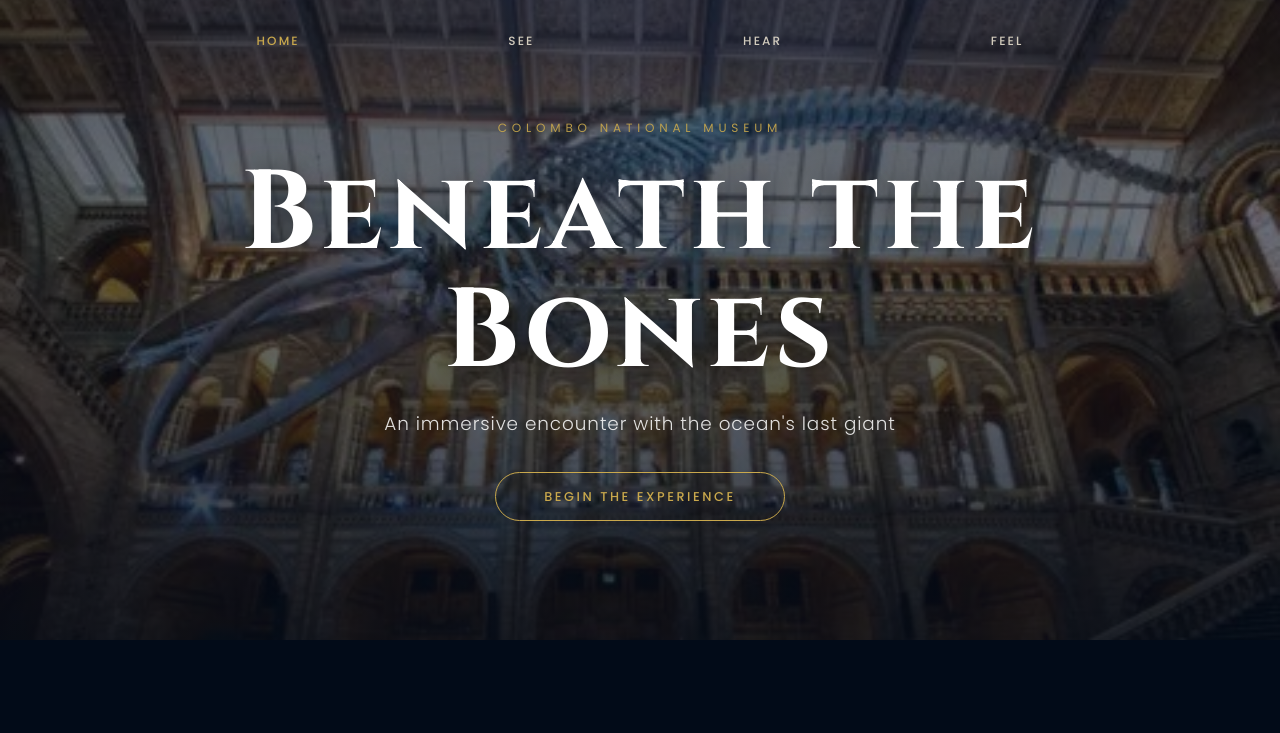
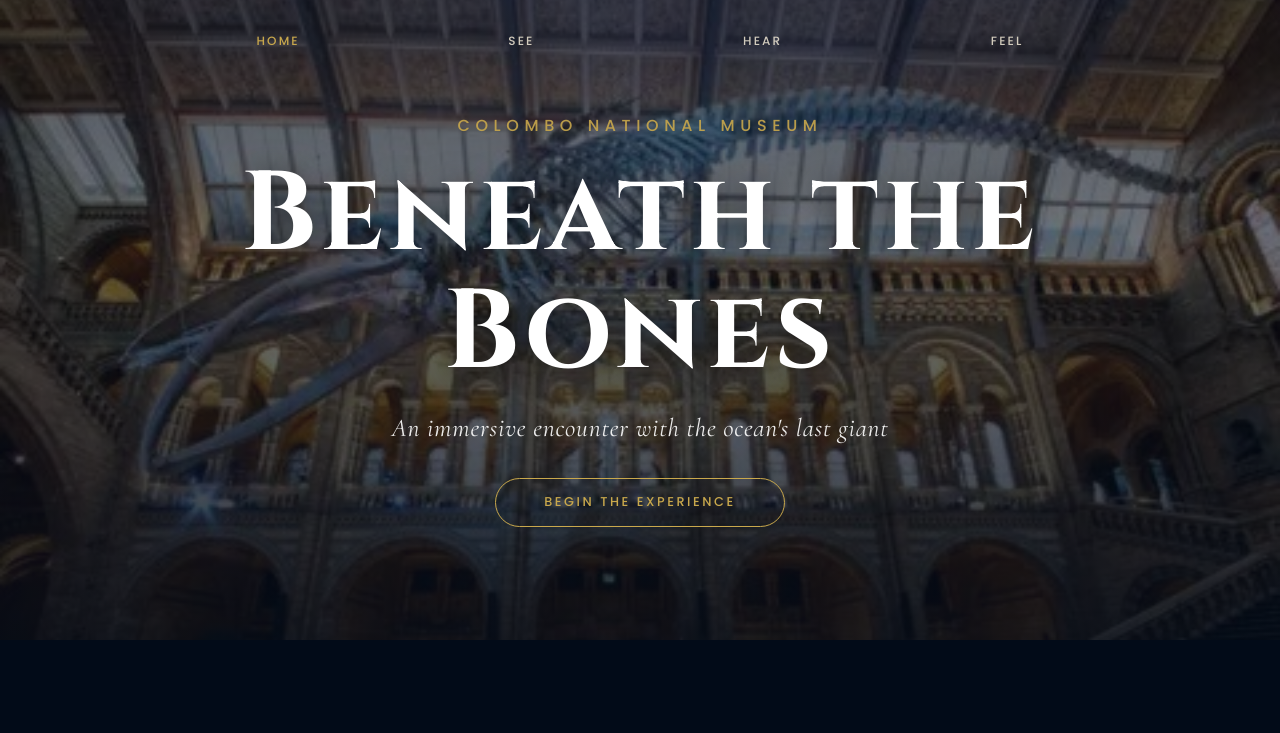
Before and after one commit to jathu2014/beneath-the-bones-website, a plain HTML site: page index.html in a window 1280 px wide. Shown: the top 733 px of the page. Drawn offline with nearby package versions, Linux system fonts and the light colour scheme.

Commit message:
font size updates

```diff
--- a/css/landing.css
+++ b/css/landing.css
@@ -77,9 +77,9 @@
 
 .hero-museum-name {
   font-family: 'Poppins', sans-serif;
-  font-size: 0.75rem;
-  font-weight: 400;
-  letter-spacing: 0.4em;
+  font-size: 1rem;          /* was 0.75rem — increase this */
+  font-weight: 500;
+  letter-spacing: 0.35em;
   text-transform: uppercase;
   color: var(--gold);
   opacity: 0.9;
@@ -98,13 +98,14 @@
 }
 
 .hero-caption {
-  font-family: 'Poppins', sans-serif;
-  font-size: clamp(0.9rem, 2vw, 1.15rem);
-  font-weight: 300;
+  font-family: 'Cormorant Garamond', serif;
+  font-style: italic;
+  font-size: clamp(1.2rem, 2.5vw, 1.6rem);   /* slightly bigger too */
+  font-weight: 400;
   color: #ffffff;
-  opacity: 0.85;
+  opacity: 0.9;
   margin: 0;
-  letter-spacing: 0.05em;
+  letter-spacing: 0.03em;
 }
 
 .hero-btn {
```
